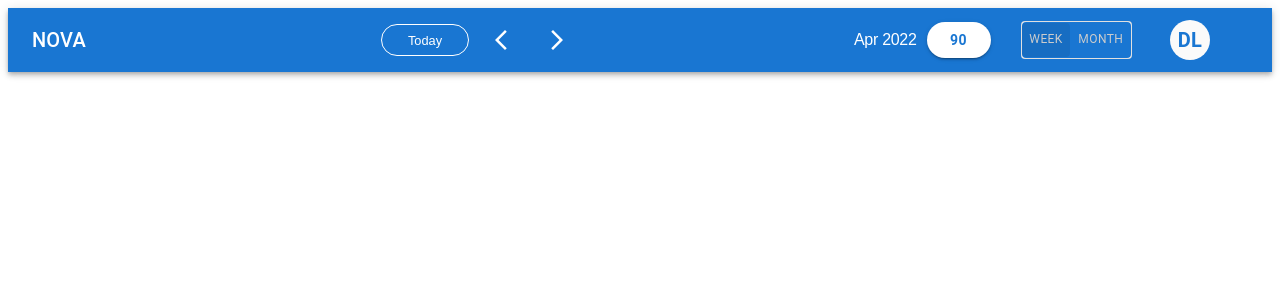
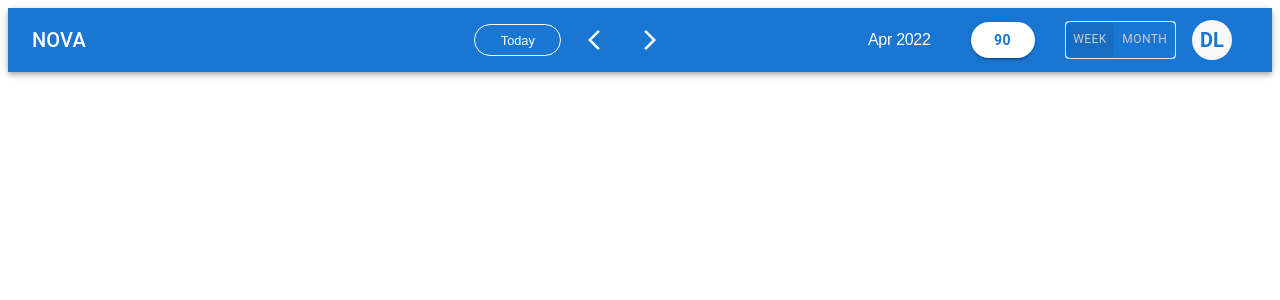
Before and after one commit to mariobsantana/nova-navbar, a React (Create React App) app in the folder navbar/: page / in a window 1280 px wide. Shown: the top 300 px of the page. Built offline with nearby package versions, Linux system fonts and the light colour scheme.

Commit message:
CSS corrections

```diff
--- a/navbar/src/microcomponent/Appbar.tsx
+++ b/navbar/src/microcomponent/Appbar.tsx
@@ -9,11 +9,10 @@ import { TodayButton } from "./todayButton/todayButton";
 import WeekMonthButton from "./weekMonthButton/WeekMonthButton";
 import ArrowsButtons from "../microcomponent/Arrows Nav/Arrows";
 import DisplayDate from "./displayDate/displayDate";
+import ImageAvatars from "./profile/Profile";
 import { createTheme, ThemeProvider, useTheme } from "@mui/material/styles";
 import useMediaQuery from "@mui/material/useMediaQuery";
 import MainDrawer from "./Drawer";
-import ImageAvatars from "../microcomponent/profile/Profile";
-
 
 const ResponsiveAppBar = () => {
   const theme = useTheme();
@@ -23,19 +22,12 @@ const ResponsiveAppBar = () => {
     <AppBar position="static">
       <Container maxWidth="xl">
         <Toolbar disableGutters>
+
           <Typography
             variant="h6"
             noWrap
             component="div"
-            sx={{ mr: 2, display: { xs: "none", md: "flex" } }}
-          >
-            NOVA
-          </Typography>
-          <Typography
-            variant="h6"
-            noWrap
-            component="div"
-            sx={{ flexGrow: 1, display: { xs: "flex", md: "none" } }}
+            sx={{ flexGrow: 1, display: "flex", overflow: "visible" }}
           >
             NOVA
           </Typography>
--- a/navbar/src/microcomponent/displayhrs/displayhrs.css
+++ b/navbar/src/microcomponent/displayhrs/displayhrs.css
@@ -5,7 +5,7 @@
     color: #1976d2 !important;
     font-size: 1.5em;
     font-weight: bolder !important;
-    margin-left: 30px;
+    margin-left: 30px !important;
     margin-right: 30px !important;
     border-radius: 30rem !important;
 };
--- a/navbar/src/microcomponent/profile/Profile.tsx
+++ b/navbar/src/microcomponent/profile/Profile.tsx
@@ -3,14 +3,13 @@ import Avatar from '@mui/material/Avatar';
 import Stack from '@mui/material/Stack';
 import './profile.css';
 import { blue, grey } from '@mui/material/colors';
-import Button from '@mui/material/Button';
 
 export default function ImageAvatars() {
   return (
-    <Button>
+
     <Stack className='profile' direction="row" spacing={2}>
       <Avatar sx={{ bgcolor: grey[50], color:blue[700]}}>DL</Avatar>
     </Stack>
-    </Button>
+
   );
 }
--- a/navbar/src/microcomponent/profile/profile.css
+++ b/navbar/src/microcomponent/profile/profile.css
@@ -3,7 +3,7 @@
     display: flex;
     font-size: 1.5em;
     font-weight: bolder !important;
-    margin-left: 30px;
-    margin-right: 30px !important;
+    margin-left: 1rem !important;
+    margin-right: 1rem !important;
     border-radius: 30rem !important;
 }
```
Also changed, not shown: 1 other file (tests, documents, lock files or other folders).
